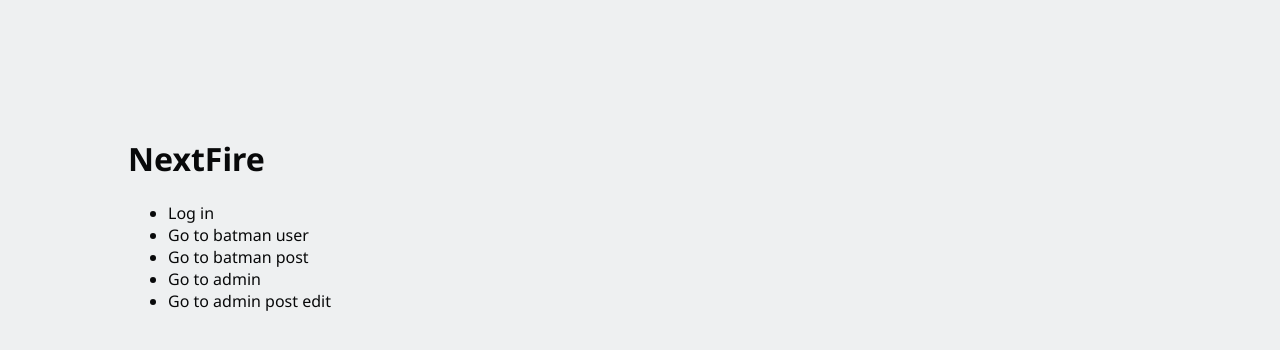
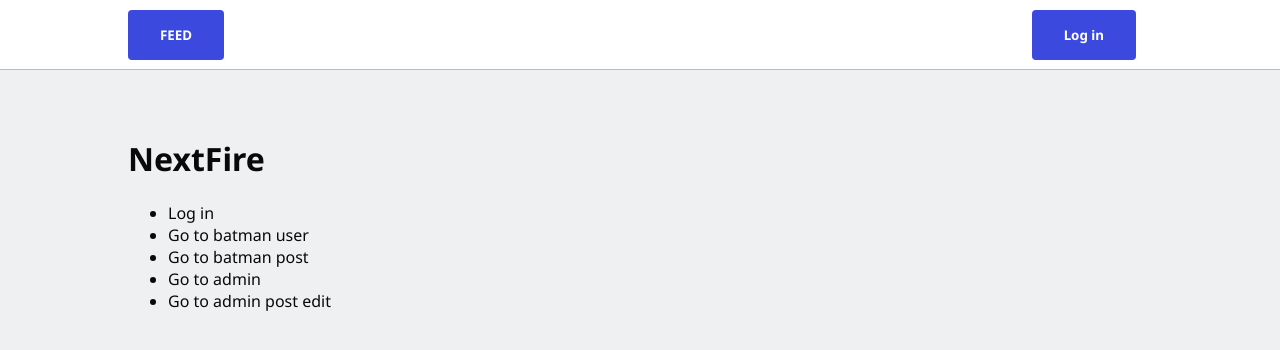
Before and after one commit to Haltarys/NextFire, a Next.js app: page / in a window 1280 px wide. Shown: the top 350 px of the page. Built offline with nearby package versions, Linux system fonts and the light colour scheme.

Commit message:
feat(app): add navbar

```diff
--- /dev/null
+++ b/src/components/Navbar/Navbar.module.css
@@ -0,0 +1,33 @@
+.navbar {
+  height: 70px;
+  width: 100%;
+  background: white;
+  color: var(--colors-text);
+  position: fixed;
+  top: 0;
+  padding: 0 10vw;
+  font-weight: bold;
+  border-bottom: 1px solid var(--color-gray);
+  z-index: 99;
+}
+
+.navbar ul {
+  list-style-type: none;
+  margin: 0;
+  padding: 0;
+  display: flex;
+  align-items: center;
+  justify-content: space-between;
+  height: 100%;
+}
+
+.navbar img {
+  border-radius: 50%;
+  width: 50px;
+  height: 50px;
+  cursor: pointer;
+}
+
+.navbar li {
+  border-radius: 50%;
+}
--- /dev/null
+++ b/src/components/Navbar/Navbar.tsx
@@ -0,0 +1,41 @@
+import Image from 'next/image';
+import Link from 'next/link';
+import styles from './Navbar.module.css';
+
+export default function Navbar() {
+  const { user, username } = { user: null, username: null };
+  console.log(styles);
+
+  return (
+    <nav className={styles.navbar}>
+      <ul>
+        <li>
+          <Link href="/">
+            <button className="btn-blue">FEED</button>
+          </Link>
+        </li>
+        {username ? (
+          <>
+            <li>
+              <Link href="/admin">
+                <button className="btn-blue">Write posts</button>
+              </Link>
+            </li>
+            <li>
+              <Link href={`/${username}`}>
+                {/** @ts-ignore */}
+                <Image src={user?.photoURL} alt="Profile picture" />
+              </Link>
+            </li>
+          </>
+        ) : (
+          <li>
+            <Link href="/login">
+              <button className="btn-blue">Log in</button>
+            </Link>
+          </li>
+        )}
+      </ul>
+    </nav>
+  );
+}
--- a/src/components/index.ts
+++ b/src/components/index.ts
@@ -1 +1,2 @@
 export { default as Loader } from './Loader/Loader';
+export { default as Navbar } from './Navbar/Navbar';
--- a/src/pages/_app.tsx
+++ b/src/pages/_app.tsx
@@ -1,6 +1,12 @@
+import { Navbar } from '@/components';
 import '@/styles/globals.css';
 import type { AppProps } from 'next/app';
 
 export default function App({ Component, pageProps }: AppProps) {
-  return <Component {...pageProps} />;
+  return (
+    <>
+      <Navbar />
+      <Component {...pageProps} />
+    </>
+  );
 }
```
